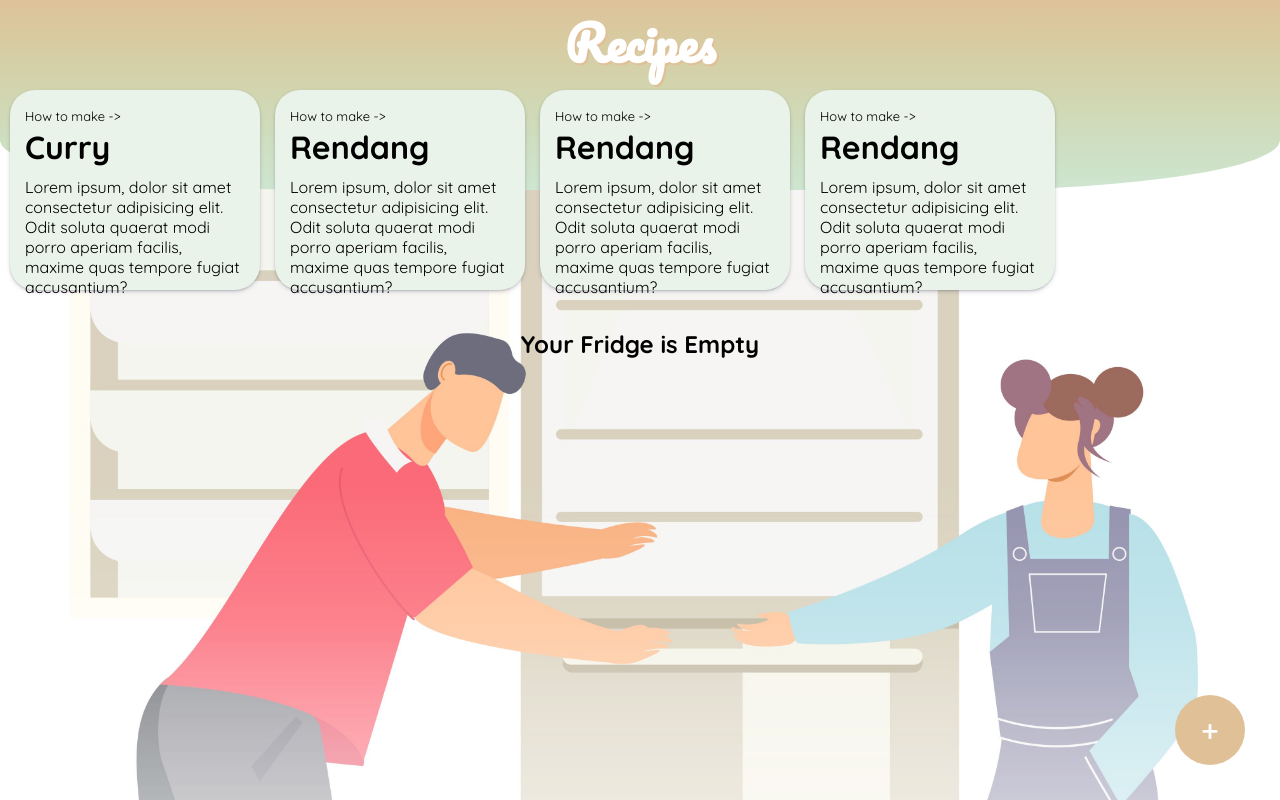
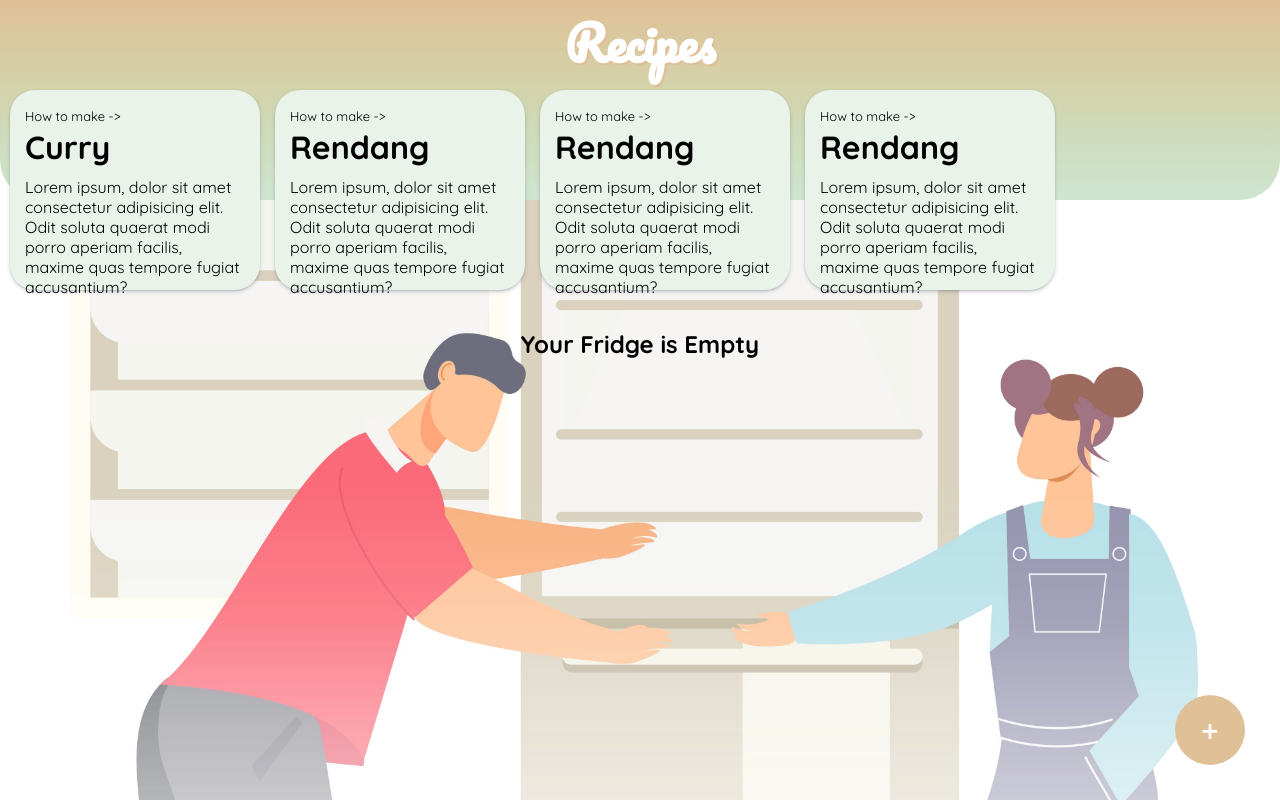
Before and after one commit to mpospelova/foodies_frontend, a Next.js app: page / in a window 1280 px wide. Shown: the top 800 px of the page. Built offline with nearby package versions, Linux system fonts and the light colour scheme.

Commit message:
prettify header

```diff
--- a/components/recipe_feed/RecipeList/RecipeList.module.css
+++ b/components/recipe_feed/RecipeList/RecipeList.module.css
@@ -20,13 +20,13 @@
     #cee5d0
   );
   position: absolute;
-  top: -10px;
+  top: 0;
   height: 25vh;
-  border-radius: 0 0 25% 25%;
+  border-radius: 0 0 40px 40px;
 }
 
 .RecipeList__header {
-  position: absolute;
+  /* position: absolute; */
   width: 100%;
   text-align: center;
   color: white;
@@ -35,7 +35,7 @@
   text-shadow: 2px 2px #e0c097;
   font-family: "Pacifico", cursive;
   margin: 0;
-  top: 10px;
+  /* top: 10px; */
 }
 
 .RecipeList__swiperContainer {
--- a/styles/component_styles/food_input.css
+++ b/styles/component_styles/food_input.css
@@ -1,6 +1,6 @@
 .input_form {
-  margin-left: 10px;
-  margin-right: 10px;
+  margin-left: 15px;
+  margin-right: 15px;
 }
 
 .name_input {
--- a/styles/component_styles/input_page.css
+++ b/styles/component_styles/input_page.css
@@ -10,12 +10,13 @@
   );
   position: relative;
   /* top: 0; */
-  padding-bottom: 20px;
+  padding-bottom: 30px;
+  border-radius: 0 0 40px 40px;
 }
 .input_page_title {
   text-align: center;
   color: white;
-  font-size: 2.2em;
+  font-size: 3em;
   font-weight: 800;
   text-shadow: 2px 2px #e0c097;
   font-family: "Pacifico", cursive;
```
